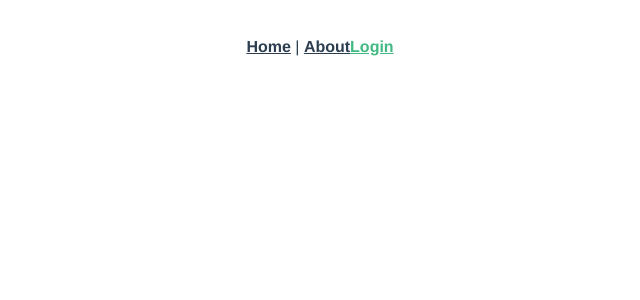
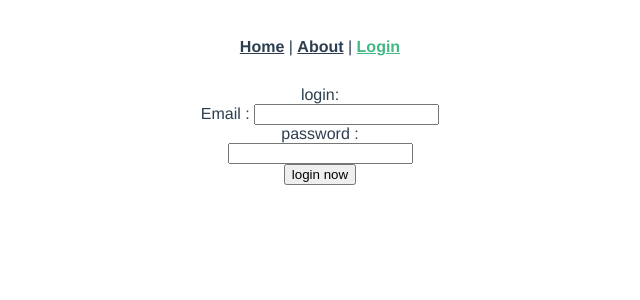
Before and after one commit to theo972/VUE.JS, a Vue app: page /login in a window 1280 px wide. Shown: the top 300 px of the page, without its empty margins (320-960 px from the left). Built offline with nearby package versions, Linux system fonts and the light colour scheme.

Commit message:
add login in internet

```diff
--- a/src/App.vue
+++ b/src/App.vue
@@ -2,7 +2,7 @@
   <div id="app">
     <div id="nav">
       <router-link to="/">Home</router-link> |
-      <router-link to="/about">About</router-link>
+      <router-link to="/about">About</router-link> |
       <router-link to="/login">Login</router-link>
     </div>
     <router-view/>
--- a/src/router/index.js
+++ b/src/router/index.js
@@ -20,7 +20,7 @@
   },
   {
     path: '/login',
-    name: 'login',
+    name: ' login',
     component: () => import(/* webpackChunkName: "login" */ '../views/Login.vue')
   }
 
--- a/src/views/Login.vue
+++ b/src/views/Login.vue
@@ -1,6 +1,6 @@
 <template>
     <div>
-
+           <FromLogin/>
     </div>
 </template>
 
@@ -9,7 +9,7 @@
 
 export default {
     components: {
-        FromLogin,
+        FromLogin: FromLogin,
     }
 }
 </script>
```
